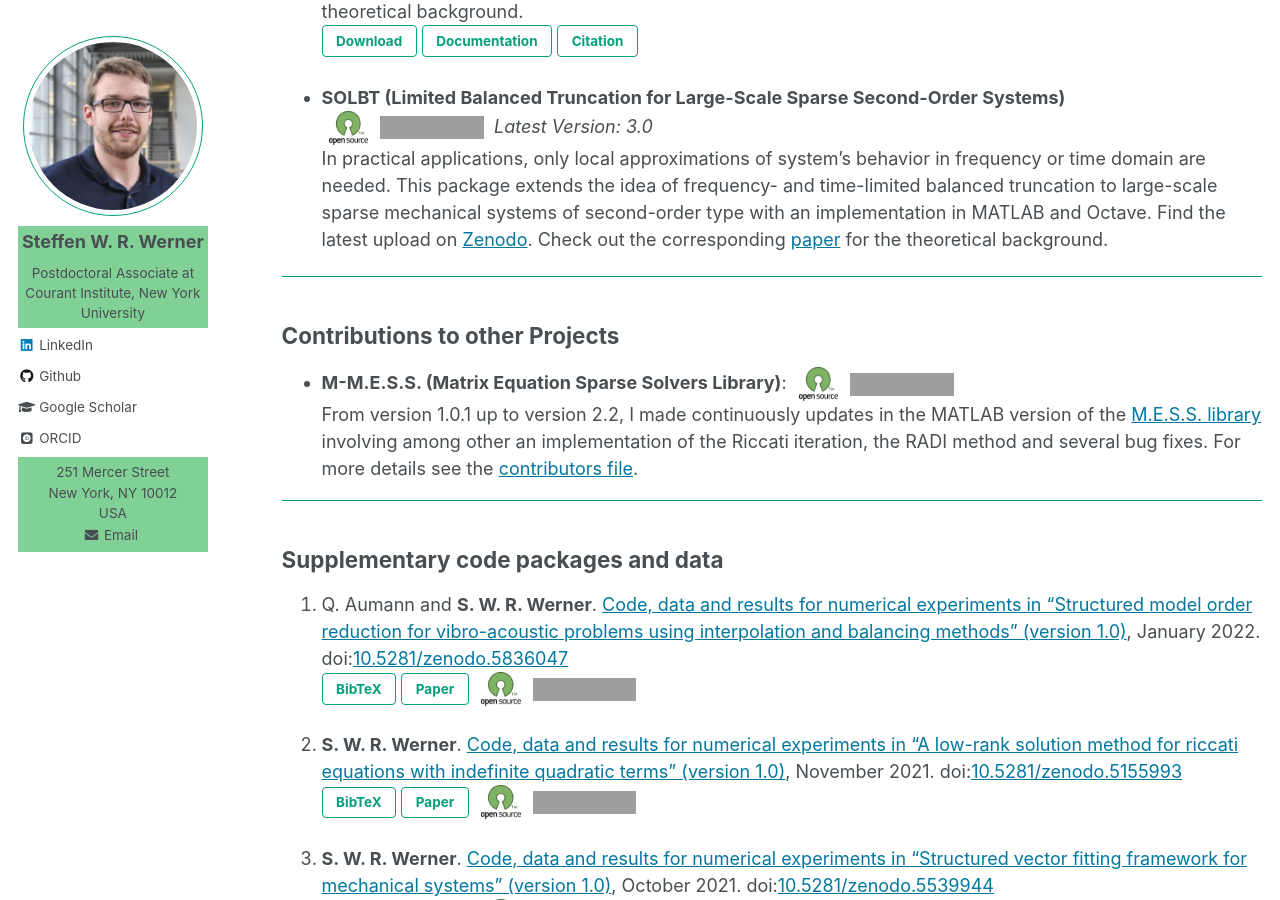
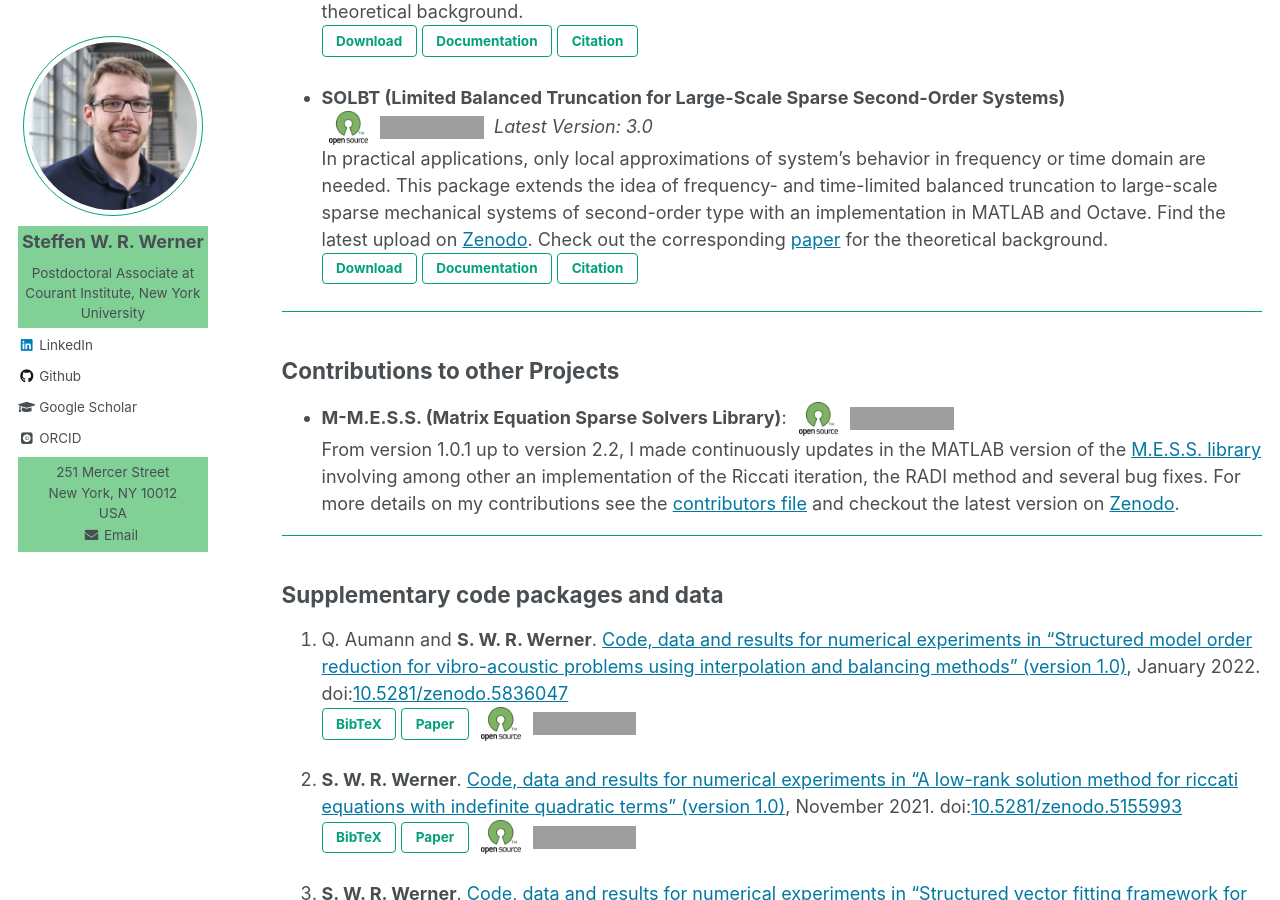
Before and after one commit to ninsteve/ninsteve.github.io, a Jekyll site: the page built from _pages/software.md, in a window 1280 px wide and 900 px high, scrolled down 653 px, cut to the strip 0-900 px from the top of the window. Built offline with Jekyll 4.4.1, drawn with Linux system fonts in a browser that asks for light colours; nearby versions of some CDN libraries; some web fonts are replaced; formulas are drawn with MathJax 3; grey boxes are pictures that could not be loaded.

```diff
--- a/_pages/software.md
+++ b/_pages/software.md
@@ -82,8 +82,13 @@ author_profile: true
   Find the latest upload on <a target="_blank"
   href="https://doi.org/10.5281/zenodo.2553925">Zenodo</a>.
   Check out the corresponding <a target="_blank"
-  href="https://doi.org/10.1016/j.laa.2020.06.024">paper</a> for the theoretical
-  background.
+  href="https://doi.org/10.1016/j.laa.2020.06.024">paper</a> for the
+  theoretical background.<br/>
+  <a target="blank_" href="https://doi.org/10.5281/zenodo.2553925">
+  <button class="btn btn--inverse">Download</button></a>
+  <a target="blank_" href="https://doi.org/10.1016/j.laa.2020.06.024">
+  <button class="btn btn--inverse">Documentation</button></a>
+  <button id="citationSOLBT-pop" class="btn btn--inverse">Citation</button>
 
 ---
 
@@ -102,8 +107,9 @@ author_profile: true
   href="https://www.mpi-magdeburg.mpg.de/projects/mess">M.E.S.S. library</a>
   involving among other an implementation of the Riccati iteration, the RADI
   method and several bug fixes.
-  For more details see the <a target="_blank"
-  href="https://gitlab.mpi-magdeburg.mpg.de/mess/mmess-releases/-/blob/master/CONTRIBUTORS.md">contributors file</a>.
+  For more details on my contributions see the <a target="_blank"
+  href="https://gitlab.mpi-magdeburg.mpg.de/mess/mmess-releases/-/blob/master/CONTRIBUTORS.md">contributors file</a> and checkout the latest version on
+  <a target="_blank" href="https://doi.org/10.5281/zenodo.632897">Zenodo</a>.
 
 ---
 
--- a/files/software/citation.html
+++ b/files/software/citation.html
@@ -42,3 +42,24 @@ Please include the following two references when using SOMDDPA in your work:
     Dominant Pole Algorithm (version 2.0), April 2021.
     doi:10.5281/zenodo.3997649
 </code></pre></div>
+<!--=========================================================================-->
+<script>
+  $(function(){
+  $('#citationSOLBT-pop').magnificPopup({ items: { src: '#citationSOLBT' },
+  closeBtnInside: true, autoFocusLast: false, fixedContentPos: false,
+  type: 'inline' }); });
+</script>
+<div id="citationSOLBT" class="bibtex-dialog mfp-hide">
+<pre><code>
+Please include the following two references when using SOLBT in your work:
+
+[1] P. Benner and S. W. R. Werner. Frequency- and time-limited balanced
+    truncation for large-scale second-order systems. Linear Algebra Appl.,
+    623:68–103, 2021. Special issue in honor of P. Van Dooren, Edited by
+    F. Dopico, D. Kressner, N. Mastronardi, V. Mehrmann, and R. Vandebril.
+    doi:10.1016/j.laa.2020.06.024
+
+[2] P. Benner and S. W. R. Werner. SOLBT – Limited balanced truncation for
+    large-scale sparse second-order systems (version 3.0), April 2021.
+    doi:10.5281/zenodo.4600763
+</code></pre></div>
```
